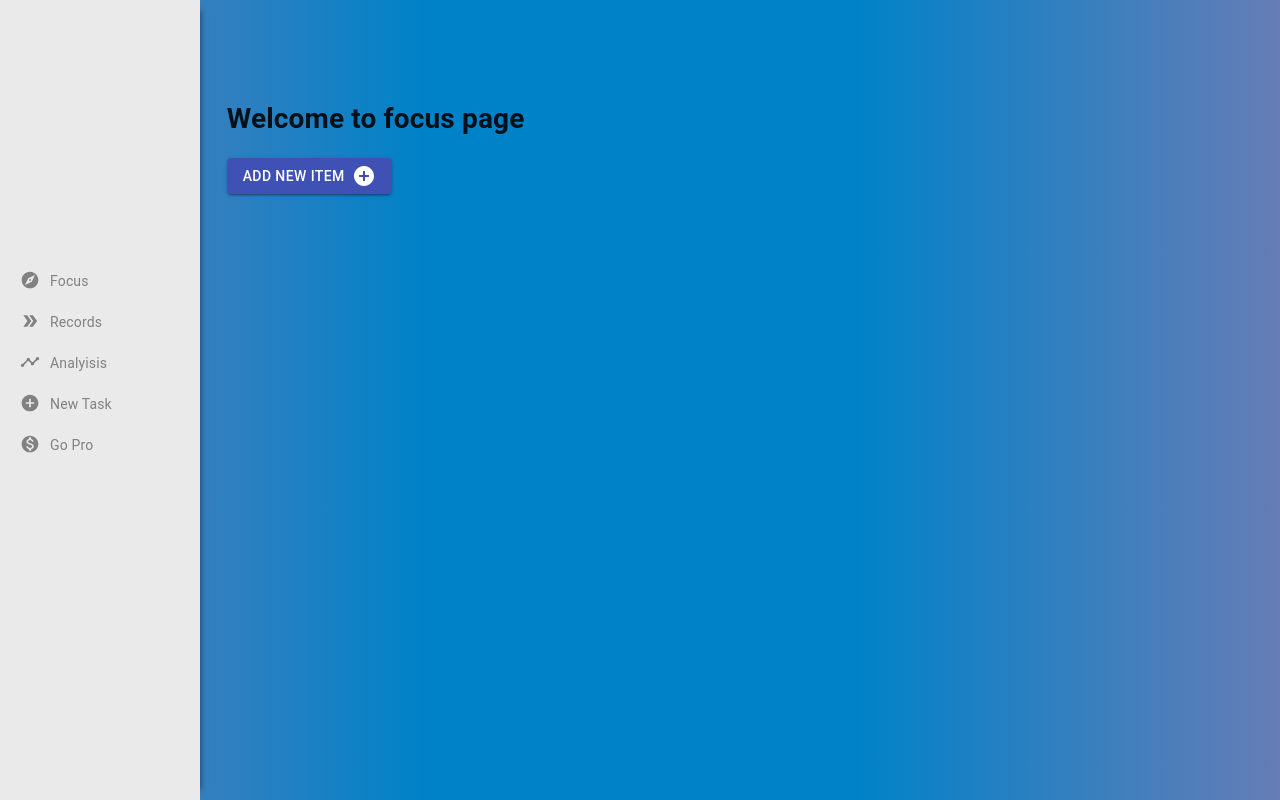
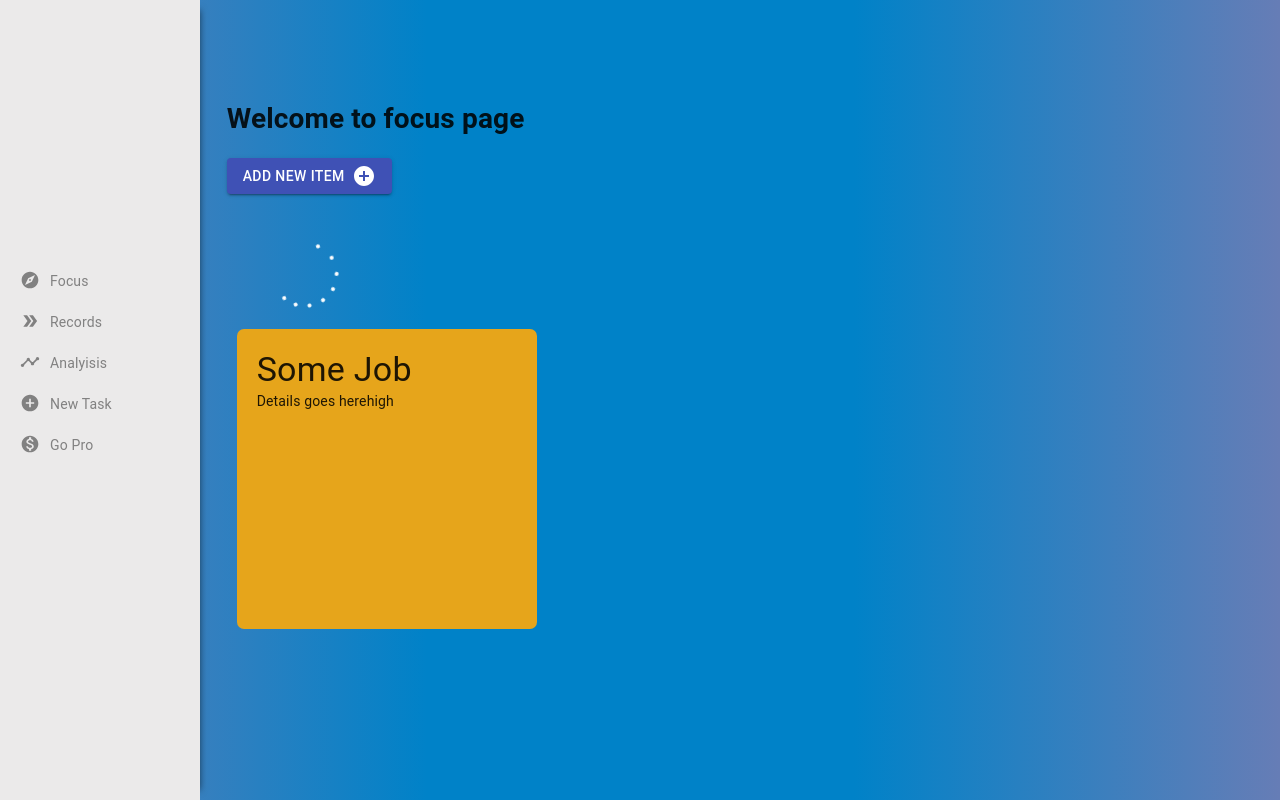
Before and after one commit to ashishsah1000/express-backend-music, a React (Create React App) app: page /a/focus in a window 1280 px wide. Built offline with nearby package versions, Linux system fonts and the light colour scheme.

Commit message:
added the loading button and shifted the form on the top

```diff
--- /dev/null
+++ b/src/apps/focus/BoxList/BoxList.css
@@ -0,0 +1,9 @@
+.ListBox{
+    background: rgb(230, 165, 27);
+    height: 300px;
+    width: 300px;
+    border-radius: 7px;
+    margin: 10px 10px;
+    padding: 20px 20px;
+    overflow: hidden;
+}
--- /dev/null
+++ b/src/apps/focus/BoxList/BoxList.jsx
@@ -0,0 +1,15 @@
+import React from 'react'
+import "./BoxList.css"
+import { Box,container } from '@mui/system'
+import { Typography } from '@material-ui/core'
+
+export default function BoxList({title="Some Job",details="Details goes here",level="high",type="study"}) {
+    return (
+        <div className="ListBox">
+            <Typography variant="h4">{title}</Typography>
+            <Typography variant="p">{details}</Typography>
+            <Typography variant="p">{level}</Typography>
+
+        </div>
+    )
+}
--- a/src/apps/focus/CreateFocus/CreateFocus.css
+++ b/src/apps/focus/CreateFocus/CreateFocus.css
@@ -0,0 +1,5 @@
+.createFocus{
+    position: absolute;
+    top:10px;
+    right: 10px;;
+}
--- a/src/apps/focus/CreateFocus/CreateFocus.jsx
+++ b/src/apps/focus/CreateFocus/CreateFocus.jsx
@@ -59,7 +59,7 @@ export default function CreateFocus() {
 
 
     return (
-        <div>
+        <div className="createFocus">
             <Box component="form" sx={{ width: 300, display: 'flex', flexWrap: 'wrap', backgroundColor: "rgba(222,222,222,.8)", padding: "20px 20px", borderRadius: 2 }} noValidate
                 autoComplete="off" >
                 <Typography onChange={(e) => console.log(e.target.value)} value={Title} variant="h4" style={{ color: "rgba(22,22,22,.8)" }}>
--- a/src/apps/focus/Focus.jsx
+++ b/src/apps/focus/Focus.jsx
@@ -4,7 +4,8 @@ import { Button, FormControl, TextField, Typography,Radio, RadioGroup,FormContro
 import AddCircle from '@material-ui/icons/AddCircle'
 import { Box } from '@mui/material';
 import CreateFocus from './CreateFocus/CreateFocus';
-
+import BoxList from './BoxList/BoxList';
+import FocusList from './FocusList/FocusList';
 import { useState } from 'react';
 
 export default function Focus() {
@@ -21,8 +22,14 @@ export default function Focus() {
             <Button variant="contained" onClick={showAddElement} color={!AddElement?"primary":"secondary"}>
                 {!AddElement?"Add New Item":"Close add element"} &nbsp;<AddCircle />
             </Button>
-            {AddElement?<div className="addElement">
+            <div className="focusItems">
+                <FocusList />
+            </div>
+            <BoxList />
+
+            {AddElement?<div>
                 <CreateFocus />
+
 
             </div>:<div></div>}
 
--- /dev/null
+++ b/src/apps/focus/FocusList/FocusList.css
@@ -0,0 +1,88 @@
+.focusList{
+    padding: 40px 40px;
+    color: wheat;
+}
+.lds-roller {
+    display: inline-block;
+    position: relative;
+    width: 40px;
+    height: 40px;
+  }
+  .lds-roller div {
+    animation: lds-roller 1.2s cubic-bezier(0.5, 0, 0.5, 1) infinite;
+    transform-origin: 40px 40px;
+  }
+  .lds-roller div:after {
+    content: " ";
+    display: block;
+    position: absolute;
+    width: 4px;
+    height: 4px;
+    border-radius: 50%;
+    background: #fff;
+    margin: -4px 0 0 -4px;
+  }
+  .lds-roller div:nth-child(1) {
+    animation-delay: -0.036s;
+  }
+  .lds-roller div:nth-child(1):after {
+    top: 63px;
+    left: 63px;
+  }
+  .lds-roller div:nth-child(2) {
+    animation-delay: -0.072s;
+  }
+  .lds-roller div:nth-child(2):after {
+    top: 68px;
+    left: 56px;
+  }
+  .lds-roller div:nth-child(3) {
+    animation-delay: -0.108s;
+  }
+  .lds-roller div:nth-child(3):after {
+    top: 71px;
+    left: 48px;
+  }
+  .lds-roller div:nth-child(4) {
+    animation-delay: -0.144s;
+  }
+  .lds-roller div:nth-child(4):after {
+    top: 72px;
+    left: 40px;
+  }
+  .lds-roller div:nth-child(5) {
+    animation-delay: -0.18s;
+  }
+  .lds-roller div:nth-child(5):after {
+    top: 71px;
+    left: 32px;
+  }
+  .lds-roller div:nth-child(6) {
+    animation-delay: -0.216s;
+  }
+  .lds-roller div:nth-child(6):after {
+    top: 68px;
+    left: 24px;
+  }
+  .lds-roller div:nth-child(7) {
+    animation-delay: -0.252s;
+  }
+  .lds-roller div:nth-child(7):after {
+    top: 63px;
+    left: 17px;
+  }
+  .lds-roller div:nth-child(8) {
+    animation-delay: -0.288s;
+  }
+  .lds-roller div:nth-child(8):after {
+    top: 56px;
+    left: 12px;
+  }
+  @keyframes lds-roller {
+    0% {
+      transform: rotate(0deg);
+    }
+    100% {
+      transform: rotate(360deg);
+    }
+  }
--- /dev/null
+++ b/src/apps/focus/FocusList/FocusList.jsx
@@ -0,0 +1,14 @@
+import React from 'react'
+import "./FocusList.css"
+import BoxList from '../BoxList/BoxList'
+import { useState } from 'react';
+
+export default function FocusList() {
+    const [Data, setData] = useState([]);
+    return (
+        <div className="focusList">
+            {Data.length>0?"Data":<div className="lds-roller"><div></div><div></div><div></div><div></div><div></div><div></div><div></div><div></div></div>}
+
+        </div>
+    )
+}
```
